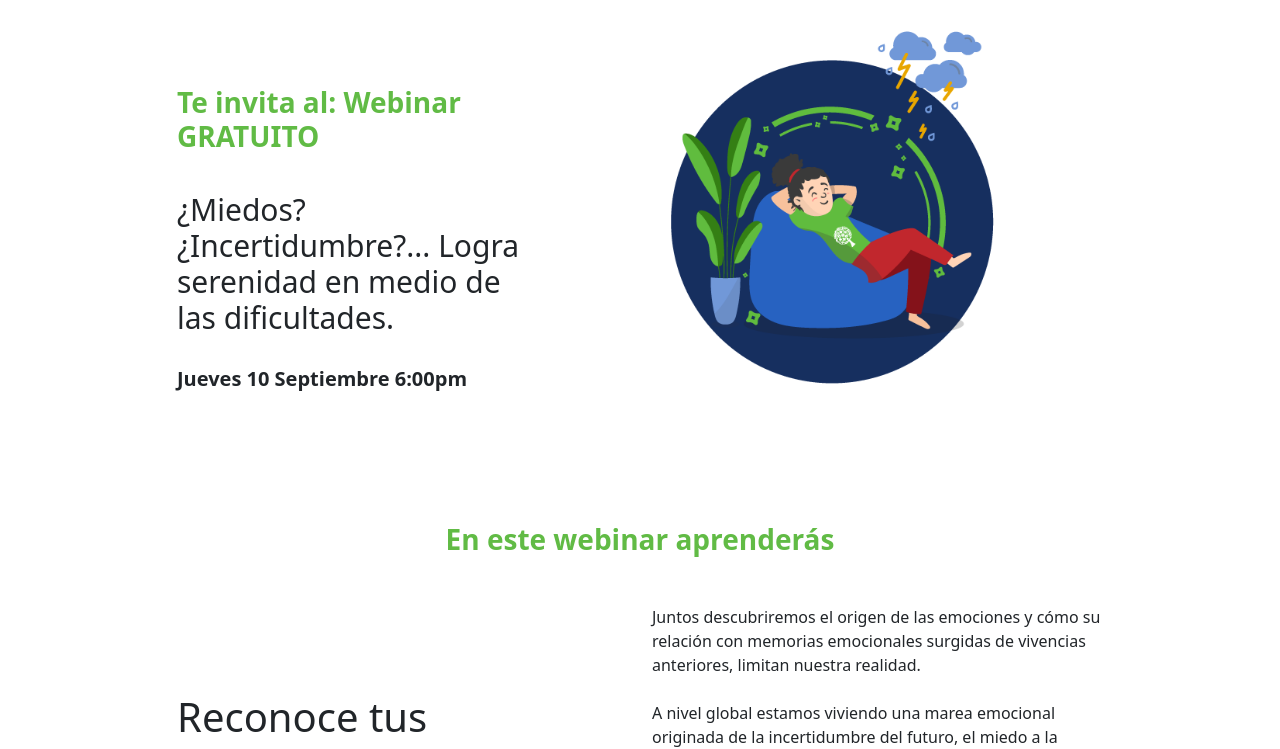
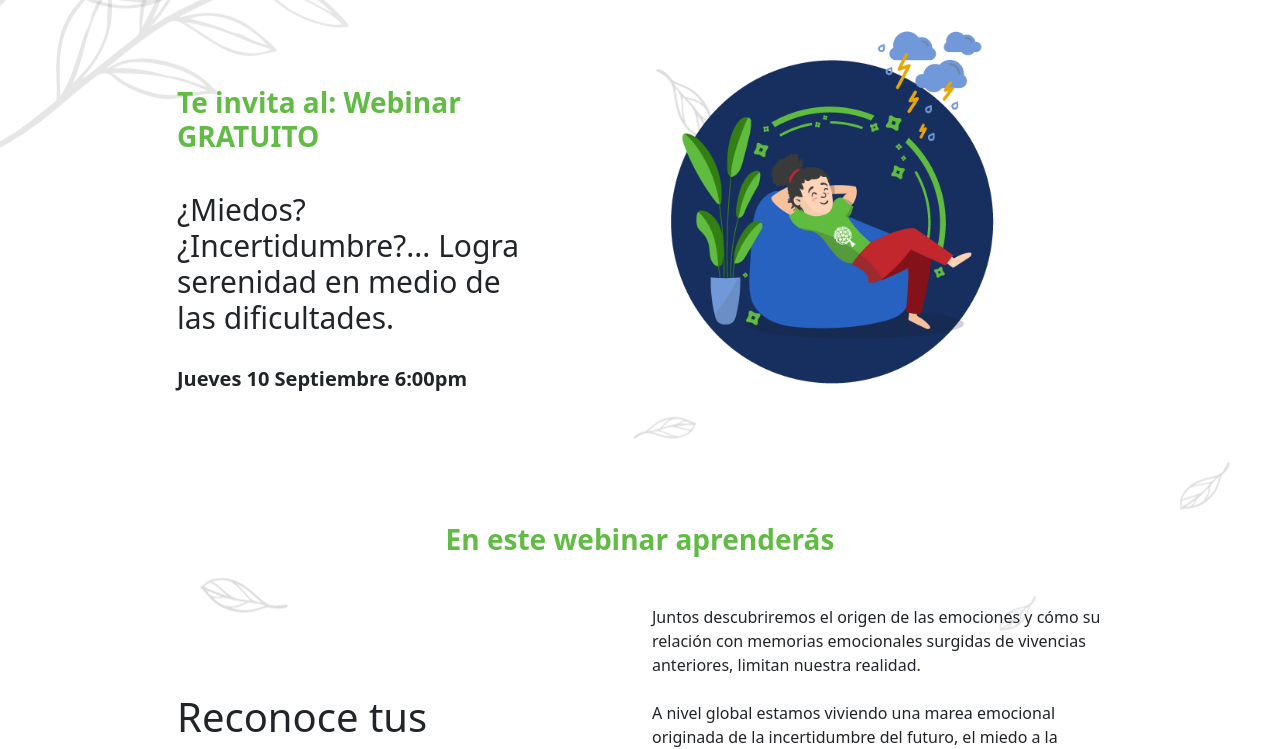
Before and after one commit to untalrobert/Quanta, a website built with Parcel: page index.html in a window 1280 px wide. Shown: the part 158-907 px from the top of the page. Built offline with nearby package versions, Linux system fonts and the light colour scheme.

Commit message:
first commit

```diff
--- a/css/main.css
+++ b/css/main.css
@@ -69,6 +69,13 @@ textarea {
 /* ==========================================================================
    Style perzonalize site
    ========================================================================== */
+
+#bg {
+  background-image: url(../img/bg.png);
+  background-repeat: no-repeat;
+  background-size: cover;
+
+}
 
 .title {
   font-size: 28px;
--- a/index.html
+++ b/index.html
@@ -24,7 +24,7 @@
   <meta name="theme-color" content="#fafafa">
 </head>
 
-<body>
+<body id="bg" >
 
   <header>
     <nav class="navbar navbar-light ">
```
Also changed, not shown: img/bg.png (added), 1 other file.
